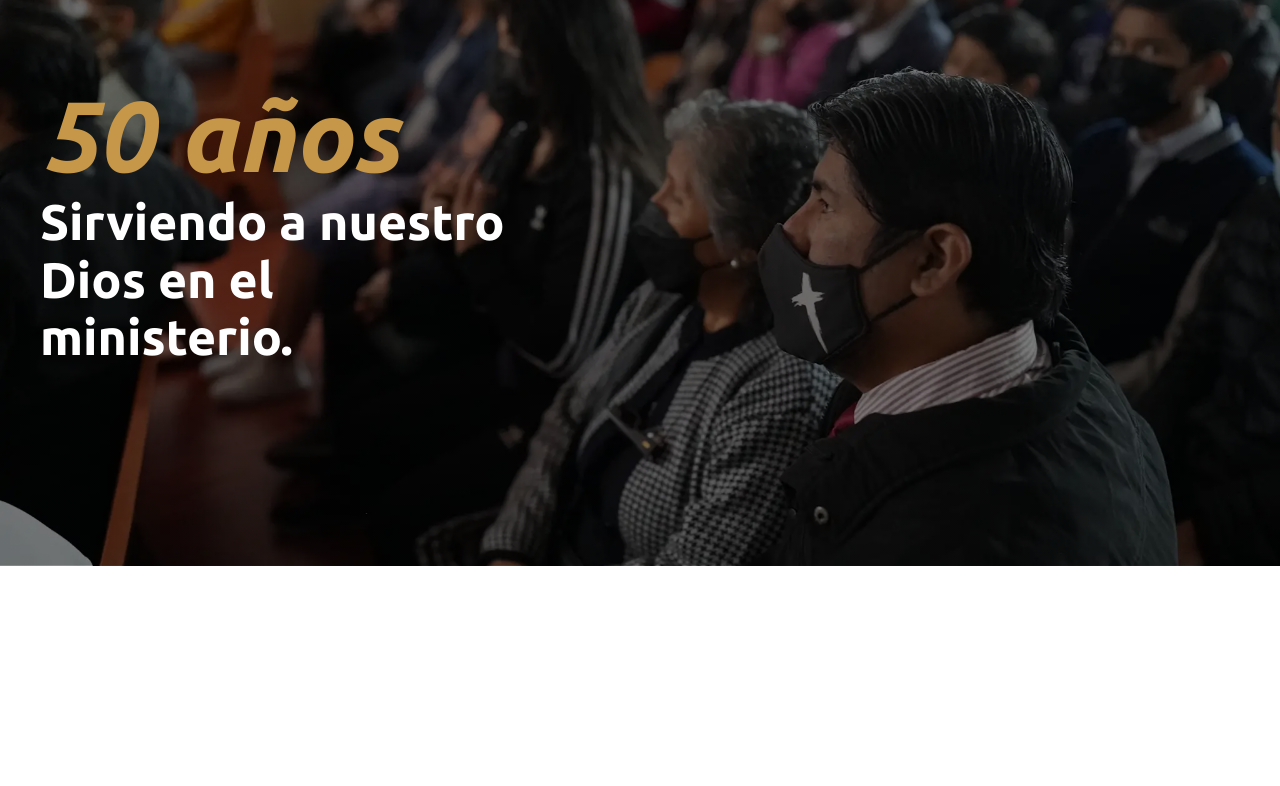
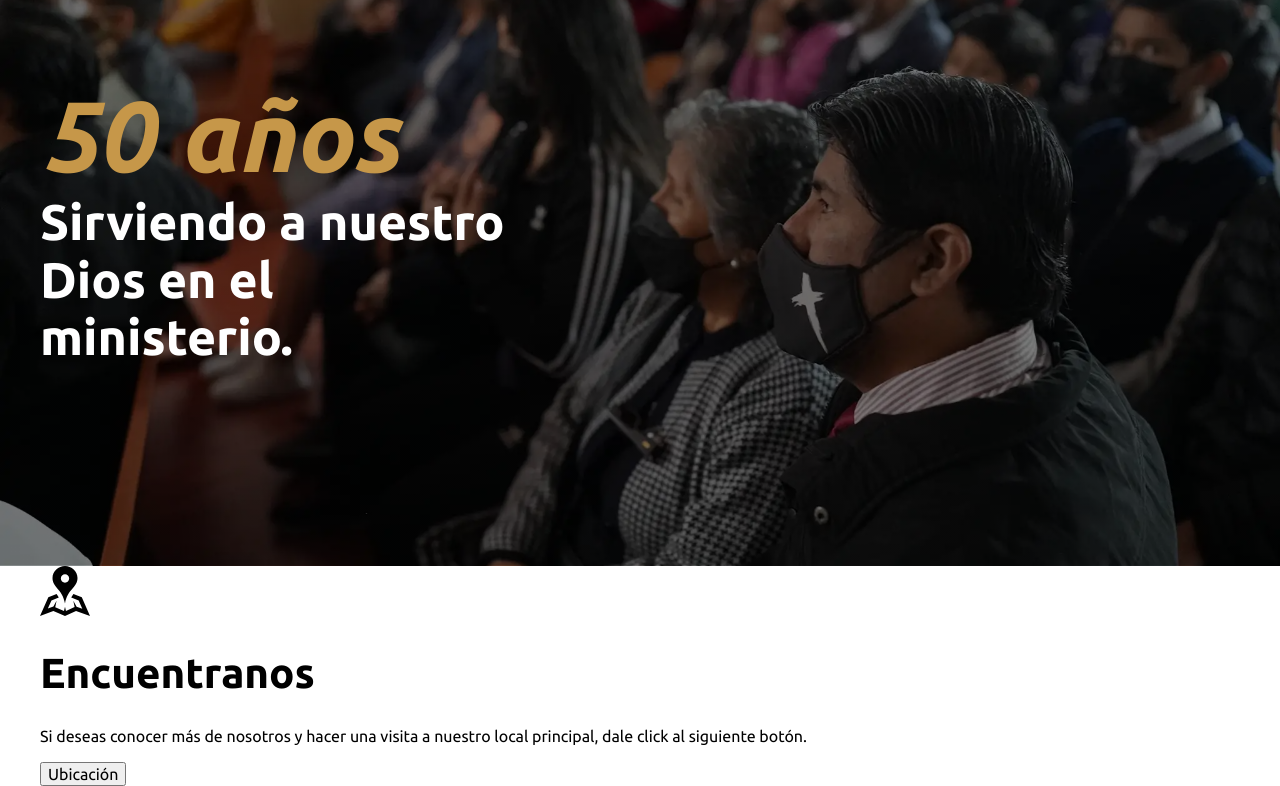
Before and after one commit to JosueP0721/Iglesia_Bautista_Betel_Web, a website: page index.html in a window 1280 px wide. Shown: the part 1279-2065 px from the top of the page. Before the commit the page ends 1845 px from the top, so only its background shows below. Drawn offline with Linux system fonts and the light colour scheme.

Commit message:
UBICACION_HTML_COMPLETED

```diff
--- a/index.html
+++ b/index.html
@@ -94,6 +94,14 @@
                 </div>
             </div>
         </div>
+        <div class="bloque_3">
+            <div class="container ubicacion">
+                <svg class="ubicacion__icono" xmlns="http://www.w3.org/2000/svg" width="50" height="50" viewBox="0 0 24 24"><path d="M12 0c-3.148 0-6 2.553-6 5.702 0 4.682 4.783 5.177 6 12.298 1.217-7.121 6-7.616 6-12.298 0-3.149-2.851-5.702-6-5.702zm0 8c-1.105 0-2-.895-2-2s.895-2 2-2 2 .895 2 2-.895 2-2 2zm12 16l-6.707-2.427-5.293 2.427-5.581-2.427-6.419 2.427 4-9 3.96-1.584c.38.516.741 1.08 1.061 1.729l-3.523 1.41-1.725 3.88 2.672-1.01 1.506-2.687-.635 3.044 4.189 1.789.495-2.021.465 2.024 4.15-1.89-.618-3.033 1.572 2.896 2.732.989-1.739-3.978-3.581-1.415c.319-.65.681-1.215 1.062-1.731l4.021 1.588 3.936 9z"/></svg>
+                <h3 class="ubicacion__titulo">Encuentranos</h3>
+                <p class="ubicacion__texto">Si deseas conocer más de nosotros y hacer una visita a nuestro local principal, dale click al siguiente botón.</p>
+                <button class="ubicacion__boton">Ubicación</button>
+            </div>
+        </div>
         <script src="build/js/main.js"></script>
 </body>
 </html>
```
